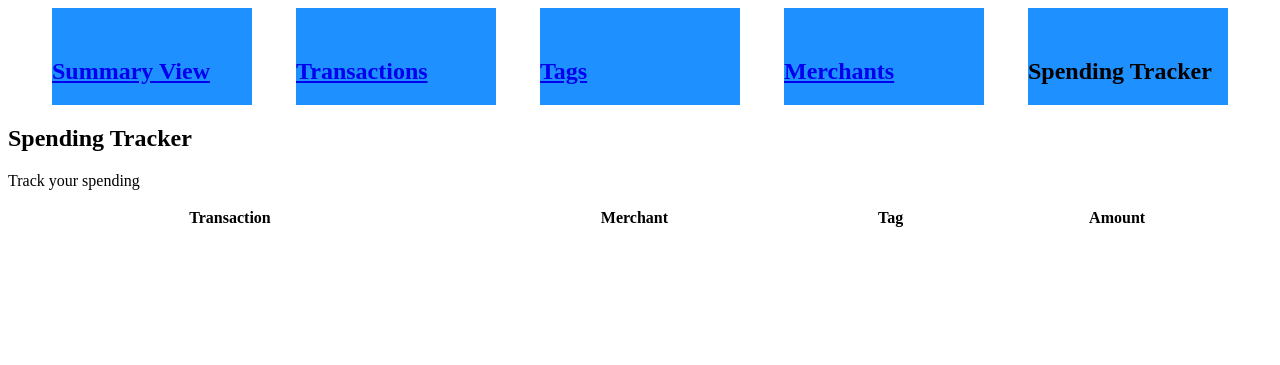
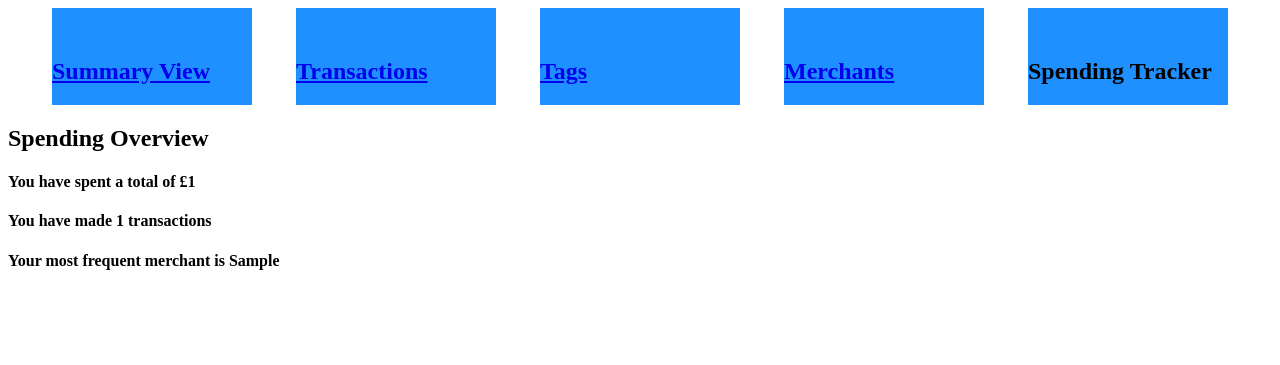
Before and after one commit to dephrase/spending_tracker, a Flask app: template templates/index.html in a window 1280 px wide. Shown: the top 365 px of the page. Run offline with Flask 2, Linux system fonts and the light colour scheme; the template is opened without the code that fills it: most values are stand-ins (such as "Sample title", 1, 10 or a date in 2020); lists and menus that the app fills with data are empty.

```diff
--- a/app.py
+++ b/app.py
@@ -1,8 +1,12 @@
+from models.transaction import Transaction
 from flask import Flask, render_template
 
 from controllers.tag_controller import tags_blueprint
 from controllers.merchant_controller import merchants_blueprint
 from controllers.transaction_controller import transactions_blueprint
+import repositories.transaction_repository as transaction_repository
+import repositories.merchant_repository as merchant_repository
+import repositories.tag_repository as tag_repository
 
 
 app = Flask(__name__)
@@ -13,7 +17,11 @@ app.register_blueprint(transactions_blueprint)
 
 @app.route('/')
 def home():
-    return render_template('index.html')
+    transactions = transaction_repository.select_all()
+    total_spending = transaction_repository.get_total_spending()
+    total_transactions = transaction_repository.get_total_transactions()
+    frequent_merchant = transaction_repository.get_frequent_merchant()
+    return render_template('index.html', total_spending=total_spending, total_transactions=total_transactions)
 
 if __name__ == '__main__':
     app.run(debug=True)
--- a/console.py
+++ b/console.py
@@ -20,10 +20,10 @@ tag_repository.save(tag2)
 merchant1 = Merchant("Asda", "Big shop based in the UK")
 merchant_repository.save(merchant1)
 
-transaction1 = Transaction("Weekly Shop", tag1.id, merchant1.id, 40)
+transaction1 = Transaction("Weekly Shop", tag1, merchant1, 40)
 transaction_repository.save(transaction1)
 
-transaction2 = Transaction("WD40", tag2.id, merchant1.id, 5)
+transaction2 = Transaction("WD40", tag2, merchant1, 5)
 transaction_repository.save(transaction2)
 
 
--- a/db/spending_tracker.sql
+++ b/db/spending_tracker.sql
@@ -17,7 +17,7 @@ CREATE TABLE merchants (
 CREATE TABLE transactions (
     id SERIAL PRIMARY KEY,
     transaction_name VARCHAR(255),
-    tag_id INT REFERENCES tags(id) ON DELETE CASCADE,
-    merchant_id INT REFERENCES merchants(id) ON DELETE CASCADE,
+    tag_id SERIAL REFERENCES tags(id),
+    merchant_id SERIAL REFERENCES merchants(id),
     amount_spent INT
 );
--- a/models/transaction.py
+++ b/models/transaction.py
@@ -1,7 +1,7 @@
 class Transaction:
-    def __init__(self, transaction_name, tag_id, merchant_id, amount_spent, id=None):
+    def __init__(self, transaction_name, tag, merchant, amount_spent, id=None):
         self.transaction_name = transaction_name
-        self.tag_id = tag_id
-        self.merchant_id = merchant_id
+        self.tag = tag
+        self.merchant = merchant
         self.amount_spent = amount_spent
         self.id = id
--- a/templates/index.html
+++ b/templates/index.html
@@ -1,22 +1,12 @@
 {% extends 'base.html'%}
 
 {% block content %}
-<h1>Spending Tracker</h1>
+<h2>Spending Overview</h2>
 
-<p>Track your spending</p>
 
-<table class="transactions-table" style="width:100%">
-    <tr>
-      <th>Transaction</th>
-      <th>Merchant</th>
-      <th>Tag</th>
-      <th>Amount</th>
-    </tr>
-    <tr>
-    <th>
-    <th>
-    <th>
-    <th>
-    </tr>
-  </table>
+<h4>You have spent a total of £{{total_spending}}</h4>
+<h4>You have made {{total_transactions}} transactions</h4>
+<h4>Your most frequent merchant is {{frequent_merchant}}</h4>
+
+
 {% endblock %}
--- a/templates/transactions/index.html
+++ b/templates/transactions/index.html
@@ -16,13 +16,13 @@
         {{transaction.transaction_name}}
     </th>
     <th>
-        {{transaction.tag_id__tag_name}}
+        {{transaction.tag.tag_name}}
     </th>
     <th>
-        {{transaction.merchant_id}}
+        {{transaction.merchant.merchant_name}}
     </th>
     <th>
-        {{transaction.amount_spent}}
+        £{{transaction.amount_spent}}
     </th>
     {% endfor %}
     </tr>
```
Also changed, not shown: repositories/transaction_repository.py (+29 -1 lines).
